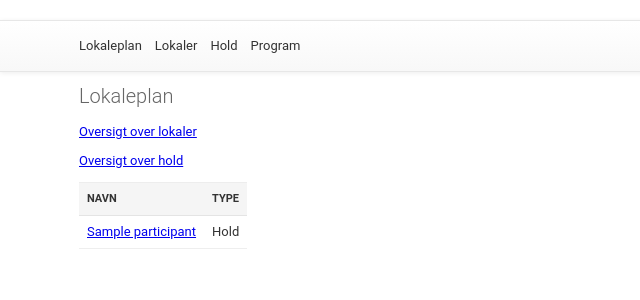
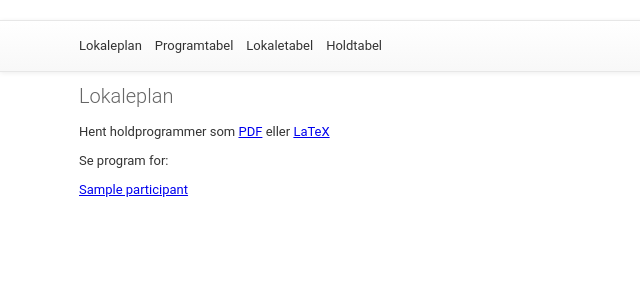
Before and after one commit to matfystutor/lokaler, a Django app: page / in a window 1280 px wide. Shown: the top 300 px of the page, without its empty margins (0-640 px from the left). Run offline with Django 3.2, Linux system fonts and the light colour scheme; tables that the repository leaves empty hold one stand-in row (values such as "Sample post"); parts of the project's set-up code (start-up, migrations or seed data) failed here and were passed over.

Commit message:
Adjust home page and header

```diff
--- a/lokaleplan/templates/lokaleplan/base.html
+++ b/lokaleplan/templates/lokaleplan/base.html
@@ -16,9 +16,9 @@ href="{% static 'lokaleplan/style.css' %}" />
 <nav>
 <ul class="container">
 <a href="/"><li>Lokaleplan</li></a>
-<a href="{% url 'locations' %}"><li>Lokaler</li></a>
-<a href="{% url 'participants' %}"><li>Hold</li></a>
-<a href="{% url 'events' %}"><li>Program</li></a>
+<a href="{% url 'events' %}"><li>Programtabel</li></a>
+<a href="{% url 'locations' %}"><li>Lokaletabel</li></a>
+<a href="{% url 'participants' %}"><li>Holdtabel</li></a>
 </ul>
 </nav>
 <div class="container">
--- a/lokaleplan/templates/lokaleplan/event_list.html
+++ b/lokaleplan/templates/lokaleplan/event_list.html
@@ -2,6 +2,7 @@
 {% block title %}Program{% endblock %}
 {% block content %}
 <h1>Program</h1>
+<p><a href="{% url 'event_create' %}">Tilføj programpunkt</a></p>
 <table class="event_list">
 <thead>
 <th>Dag</th>
--- a/lokaleplan/templates/lokaleplan/home.html
+++ b/lokaleplan/templates/lokaleplan/home.html
@@ -2,19 +2,15 @@
 {% block title %}Lokaleplan{% endblock %}
 {% block content %}
 <h1>Lokaleplan</h1>
-<p><a href="{% url 'locations' %}">Oversigt over lokaler</a></p>
-<p><a href="{% url 'participants' %}">Oversigt over hold</a></p>
-<table>
-    <thead>
-        <tr><th>Navn</th><th>Type</th></tr>
-    </thead>
-    <tbody>
-        {% for participant in participants %}
-        <tr><td><a href="{% url 'participant_detail' pk=participant.pk %}">
-                    {{ participant }}</a></td>
-            <td>{{ participant.get_kind_display }}</td>
-        </tr>
-        {% endfor %}
-    </tbody>
-</table>
+<p>Hent holdprogrammer som <a href="{% url 'participants-pdf' %}">PDF</a>
+eller <a href="{% url 'participants-tex' %}">LaTeX</a></p>
+<p>Se program for:</p>
+{% for participants in groups %}
+<p>
+{% for participant in participants %}
+<a href="{% url 'participant_detail' pk=participant.pk %}">
+{{ participant }}</a>
+{% endfor %}
+</p>
+{% endfor %}
 {% endblock %}
--- a/lokaleplan/urls.py
+++ b/lokaleplan/urls.py
@@ -38,5 +38,5 @@ urlpatterns = [
     url(r'^participants-tex/$', ParticipantPlans.as_view(),
         name='participants-tex', kwargs=dict(mode='source')),
     url(r'^participants-pdf/$', ParticipantPlans.as_view(),
-        name='participants-tex', kwargs=dict(mode='pdf')),
+        name='participants-pdf', kwargs=dict(mode='pdf')),
 ]
--- a/lokaleplan/views.py
+++ b/lokaleplan/views.py
@@ -16,7 +16,14 @@ class Home(TemplateView):
 
     def get_context_data(self, **kwargs):
         context_data = super().get_context_data(**kwargs)
-        context_data['participants'] = Participant.objects.all()
+        groups = {}
+        for p in Participant.objects.all():
+            if p.kind == Participant.PARTNER:
+                k = 'z'
+            else:
+                k = p.name[0]
+            groups.setdefault(k, []).append(p)
+        context_data['groups'] = [groups[k] for k in sorted(groups)]
         return context_data
 
 
```
